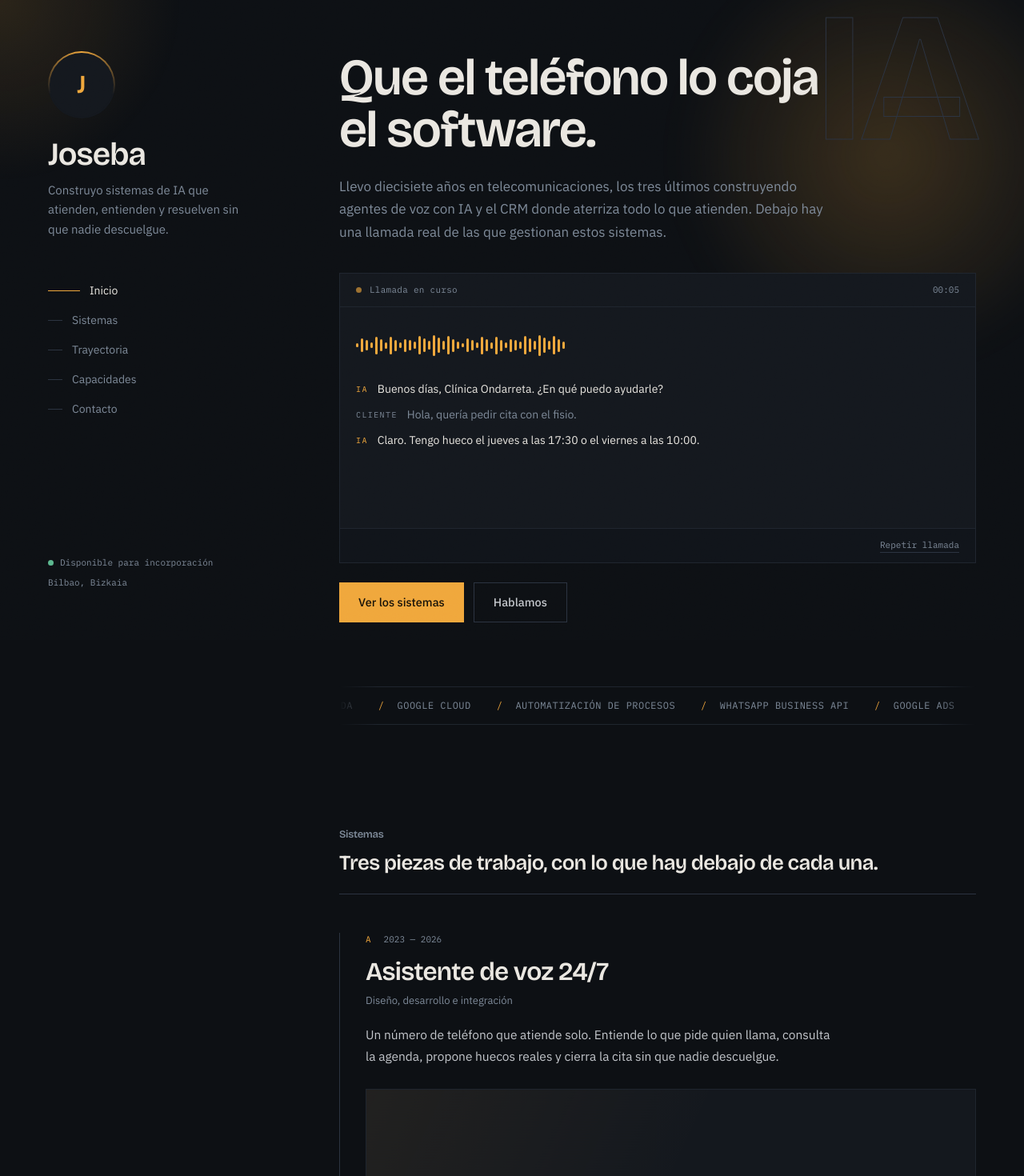
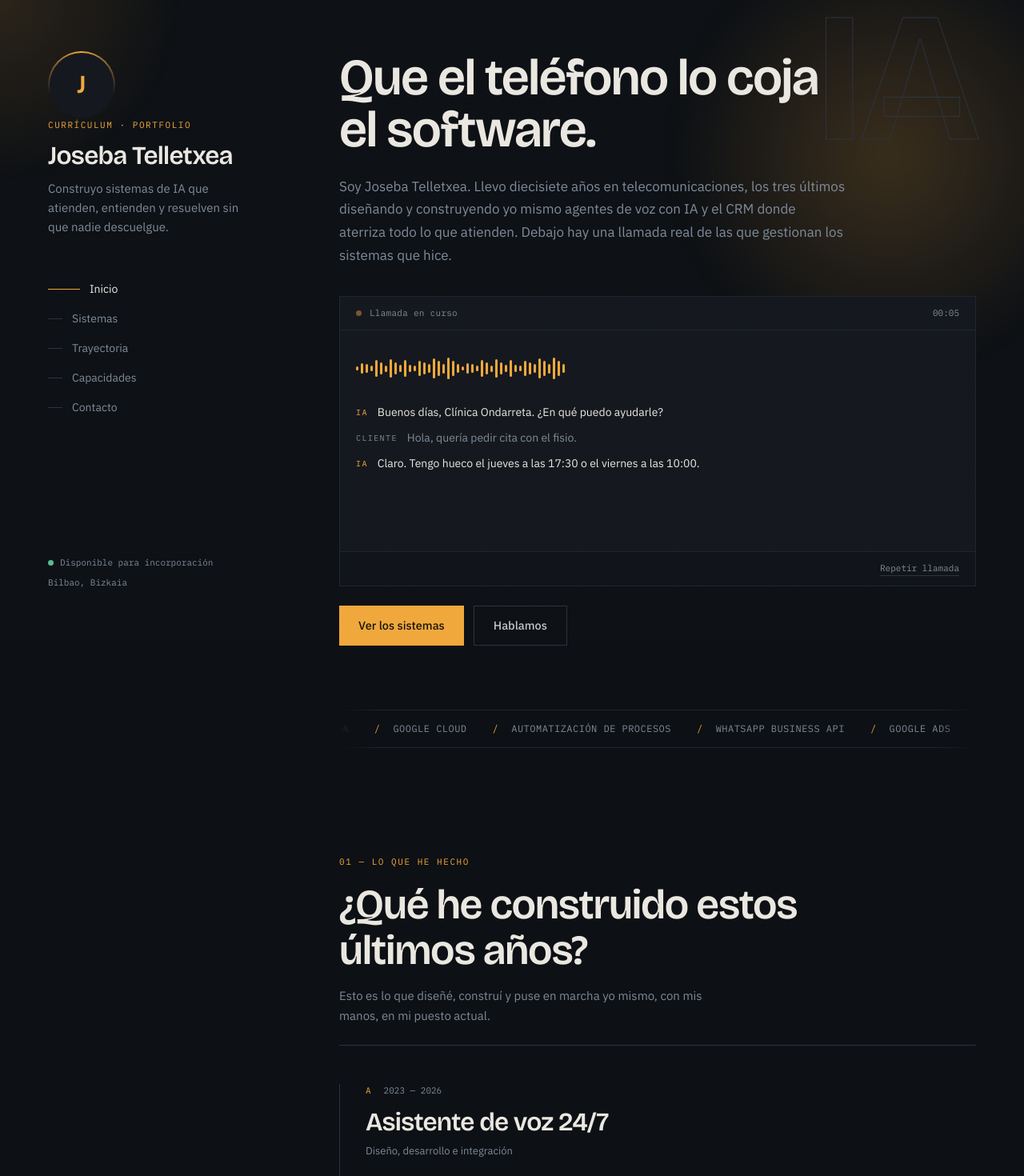
Before and after one commit to jtellearroyo/joseba-portfolio, a Next.js app: page / in a window 1280 px wide. Shown: the top 1470 px of the page at 80% size. Built offline with nearby package versions, Linux system fonts and the light colour scheme.

Commit message:
Nombre completo, texto en primera persona y preguntas grandes al hacer scroll para clarificar que es un curriculum

```diff
--- a/app/globals.css
+++ b/app/globals.css
@@ -529,6 +529,22 @@ a {
   opacity: 1;
 }
 
+/* ---------- Pregunta grande al hacer scroll ---------- */
+
+.big-question {
+  opacity: 0;
+  transform: translateY(28px) scale(0.96);
+  filter: blur(4px);
+  transition: opacity 0.8s cubic-bezier(0.16, 1, 0.3, 1), transform 0.8s cubic-bezier(0.16, 1, 0.3, 1),
+    filter 0.8s ease;
+}
+
+.big-question-in {
+  opacity: 1;
+  transform: translateY(0) scale(1);
+  filter: blur(0);
+}
+
 /* ---------- Inclinación 3D ---------- */
 
 .tilt-card {
@@ -550,6 +566,12 @@ a {
   .word-in {
     animation: none !important;
   }
+  .big-question {
+    opacity: 1;
+    transform: none;
+    filter: none;
+    transition: none;
+  }
   .word-in {
     opacity: 1;
     transform: none;
--- a/app/layout.js
+++ b/app/layout.js
@@ -1,11 +1,11 @@
 import './globals.css';
 
 export const metadata = {
-  title: 'Joseba — Sistemas de IA y automatización | Bilbao',
+  title: 'Joseba Telletxea — Currículum | Sistemas de IA y automatización',
   description:
-    'Construyo agentes de voz con IA y CRMs a medida que atienden llamadas, gestionan citas y automatizan procesos. Diecisiete años en telecomunicaciones.',
+    'Currículum de Joseba Telletxea. Diseño y construyo agentes de voz con IA y CRMs a medida que atienden llamadas, gestionan citas y automatizan procesos. Diecisiete años en telecomunicaciones.',
   openGraph: {
-    title: 'Joseba — Sistemas de IA y automatización',
+    title: 'Joseba Telletxea — Currículum',
     description:
       'Agentes de voz con IA, CRM modular y automatización de procesos. Bilbao, Bizkaia.',
     locale: 'es_ES',
--- a/app/page.js
+++ b/app/page.js
@@ -35,7 +35,7 @@ const SYSTEMS = [
     role: 'Diseño, desarrollo e integración',
     years: '2023 — 2026',
     summary:
-      'Un número de teléfono que atiende solo. Entiende lo que pide quien llama, consulta la agenda, propone huecos reales y cierra la cita sin que nadie descuelgue.',
+      'Diseñé y construí un asistente de voz con IA que contesta el teléfono, entiende lo que pide quien llama, consulta la agenda en tiempo real y cierra la cita sin que nadie tenga que descolgar.',
     build: [
       'Síntesis de voz con Eleven Labs para que la conversación no suene a robot',
       'Orquestación en Google Cloud: intención, agenda, confirmación',
@@ -51,7 +51,7 @@ const SYSTEMS = [
     role: 'Arquitectura y producto',
     years: '2023 — 2026',
     summary:
-      'Un CRM que se monta por piezas. Cada cliente activa solo los módulos que usa, y los agentes de voz escriben directamente en él: la llamada entra por un lado y sale convertida en ficha, cita y aviso.',
+      'Diseñé la arquitectura y construí un CRM modular donde cada cliente activa solo los módulos que necesita, y donde los agentes de voz escriben directamente: la llamada entra por un lado y sale convertida en ficha, cita y aviso.',
     build: [
       'Núcleo común con módulos activables por cliente',
       'Los agentes de voz y WhatsApp escriben en el CRM en tiempo real',
@@ -67,7 +67,7 @@ const SYSTEMS = [
     role: 'Dirección y ejecución',
     years: '2009 — 2026',
     summary:
-      'La parte menos vistosa y la que paga las facturas. Web propia de principio a fin, campañas de pago, SEO técnico y medición, con el objetivo de que el teléfono suene por algo más que el boca a boca.',
+      'Llevé de principio a fin la web corporativa, las campañas de pago, el SEO técnico y la medición: la parte menos vistosa, pero la que hace que el teléfono suene por algo más que el boca a boca.',
     build: [
       'Web corporativa completa: estructura, contenido, SEO técnico y medición',
       'Campañas de Google Ads gestionadas y optimizadas de forma continua',
@@ -534,12 +534,12 @@ export default function Page() {
         <a href="#inicio" className="flex items-center gap-2.5 font-display text-[17px] font-semibold tracking-tight">
           <span className="avatar-frame avatar-frame-sm">
             {PROFILE.photo ? (
-              <img src={PROFILE.photo} alt="Joseba" className="h-full w-full object-cover" />
+              <img src={PROFILE.photo} alt="Joseba Telletxea" className="h-full w-full object-cover" />
             ) : (
               <span className="avatar-fallback">J</span>
             )}
           </span>
-          Joseba
+          Joseba Telletxea
         </a>
         <button
           type="button"
@@ -573,14 +573,17 @@ export default function Page() {
           <div>
             <span className="avatar-frame avatar-frame-lg">
               {PROFILE.photo ? (
-                <img src={PROFILE.photo} alt="Joseba" className="h-full w-full object-cover" />
+                <img src={PROFILE.photo} alt="Joseba Telletxea" className="h-full w-full object-cover" />
               ) : (
                 <span className="avatar-fallback avatar-fallback-lg">J</span>
               )}
             </span>
 
-            <h1 className="mt-6 font-display text-[40px] font-semibold leading-[1.05] tracking-tight">
-              Joseba
+            <p className="font-mono text-[11px] uppercase tracking-[0.14em] text-[var(--signal)]">
+              Currículum · Portfolio
+            </p>
+            <h1 className="mt-3 font-display text-[32px] font-semibold leading-[1.1] tracking-tight">
+              Joseba Telletxea
             </h1>
             <p className="mt-3 max-w-[240px] text-[15px] leading-relaxed text-[var(--muted)]">
               Construyo sistemas de IA que atienden, entienden y resuelven sin que nadie descuelgue.
@@ -628,8 +631,8 @@ export default function Page() {
               IA
             </span>
 
-            <p className="font-mono text-[11px] leading-relaxed text-[var(--muted)] lg:hidden">
-              Bilbao, Bizkaia
+            <p className="font-mono text-[11px] uppercase tracking-[0.14em] text-[var(--signal)] lg:hidden">
+              Currículum · Bilbao, Bizkaia
             </p>
 
             <h2 className="mt-4 max-w-[15ch] font-display text-[38px] font-semibold leading-[1.02] tracking-tight sm:text-[54px] lg:mt-0 lg:max-w-[16ch] lg:text-[64px]">
@@ -642,9 +645,9 @@ export default function Page() {
             </h2>
 
             <p className="mt-6 max-w-[62ch] text-[16px] leading-[1.7] text-[var(--muted)] sm:text-[17px]">
-              Llevo diecisiete años en telecomunicaciones, los tres últimos construyendo agentes de
-              voz con IA y el CRM donde aterriza todo lo que atienden. Debajo hay una llamada real de
-              las que gestionan estos sistemas.
+              Soy Joseba Telletxea. Llevo diecisiete años en telecomunicaciones, los tres últimos
+              diseñando y construyendo yo mismo agentes de voz con IA y el CRM donde aterriza todo lo
+              que atienden. Debajo hay una llamada real de las que gestionan los sistemas que hice.
             </p>
 
             <div className="mt-9">
@@ -667,7 +670,11 @@ export default function Page() {
 
           {/* SISTEMAS */}
           <section id="sistemas" className="scroll-mt-24 pt-24 sm:pt-32">
-            <SectionHead title="Sistemas" note="Tres piezas de trabajo, con lo que hay debajo de cada una." />
+            <SectionHead
+              eyebrow="01 — Lo que he hecho"
+              question="¿Qué he construido estos últimos años?"
+              note="Esto es lo que diseñé, construí y puse en marcha yo mismo, con mis manos, en mi puesto actual."
+            />
 
             <div className="mt-12 space-y-16 sm:space-y-20">
               {SYSTEMS.map((s, i) => (
@@ -733,7 +740,11 @@ export default function Page() {
 
           {/* TRAYECTORIA */}
           <section id="trayectoria" className="scroll-mt-24 pt-24 sm:pt-32">
-            <SectionHead title="Trayectoria" note="De punto de venta a dirección de producto, sin salir del sector." />
+            <SectionHead
+              eyebrow="02 — Trayectoria"
+              question="¿Cómo he llegado hasta aquí?"
+              note="De punto de venta a dirección de producto, sin salir del sector."
+            />
 
             <ol className="mt-12">
               {TIMELINE.map((t, i) => (
@@ -762,7 +773,11 @@ export default function Page() {
 
           {/* CAPACIDADES */}
           <section id="capacidades" className="scroll-mt-24 pt-24 sm:pt-32">
-            <SectionHead title="Capacidades" note="Lo que uso a diario, no una lista de todo lo que he tocado." />
+            <SectionHead
+              eyebrow="03 — Capacidades"
+              question="¿Qué sé hacer, en concreto?"
+              note="Lo que uso a diario, no una lista de todo lo que he tocado."
+            />
 
             <div className="mt-12 grid gap-px border border-[var(--line)] bg-[var(--line)] sm:grid-cols-2">
               {CAPABILITIES.map((c, i) => (
@@ -822,7 +837,7 @@ export default function Page() {
             </div>
 
             <footer className="mt-20 border-t border-[var(--line)] pt-6 font-mono text-[11px] text-[var(--muted)]">
-              <p>Joseba — Bilbao, Bizkaia</p>
+              <p>Joseba Telletxea — Bilbao, Bizkaia</p>
               <p className="mt-1">Diseñado y programado por mí. 2026.</p>
             </footer>
           </section>
@@ -833,15 +848,37 @@ export default function Page() {
   );
 }
 
-function SectionHead({ title, note }) {
+function SectionHead({ eyebrow, question, note }) {
+  const ref = useRef(null);
+  const [in_, setIn] = useState(false);
+
+  useEffect(() => {
+    const el = ref.current;
+    if (!el) return;
+    if (reducedMotion()) {
+      setIn(true);
+      return;
+    }
+    const obs = new IntersectionObserver(
+      ([entry]) => {
+        if (entry.isIntersecting) {
+          setIn(true);
+          obs.disconnect();
+        }
+      },
+      { threshold: 0.3, rootMargin: '0px 0px -15% 0px' }
+    );
+    obs.observe(el);
+    return () => obs.disconnect();
+  }, []);
+
   return (
-    <Reveal className="border-b border-[var(--line-strong)] pb-5">
-      <h3 className="font-display text-[13px] font-semibold tracking-tight text-[var(--muted)]">
-        {title}
-      </h3>
-      <p className="mt-2 max-w-[52ch] font-display text-[22px] font-semibold leading-snug tracking-tight sm:text-[26px]">
-        {note}
+    <div ref={ref} className={`big-question ${in_ ? 'big-question-in' : ''} border-b border-[var(--line-strong)] pb-6`}>
+      <span className="font-mono text-[11px] uppercase tracking-[0.14em] text-[var(--signal)]">{eyebrow}</span>
+      <p className="mt-4 max-w-[18ch] font-display text-[32px] font-semibold leading-[1.1] tracking-tight sm:text-[44px] lg:text-[52px]">
+        {question}
       </p>
-    </Reveal>
+      <p className="mt-4 max-w-[52ch] text-[15px] leading-relaxed text-[var(--muted)]">{note}</p>
+    </div>
   );
 }
```
Also changed, not shown: 1 other file (tests, documents, lock files or other folders).
